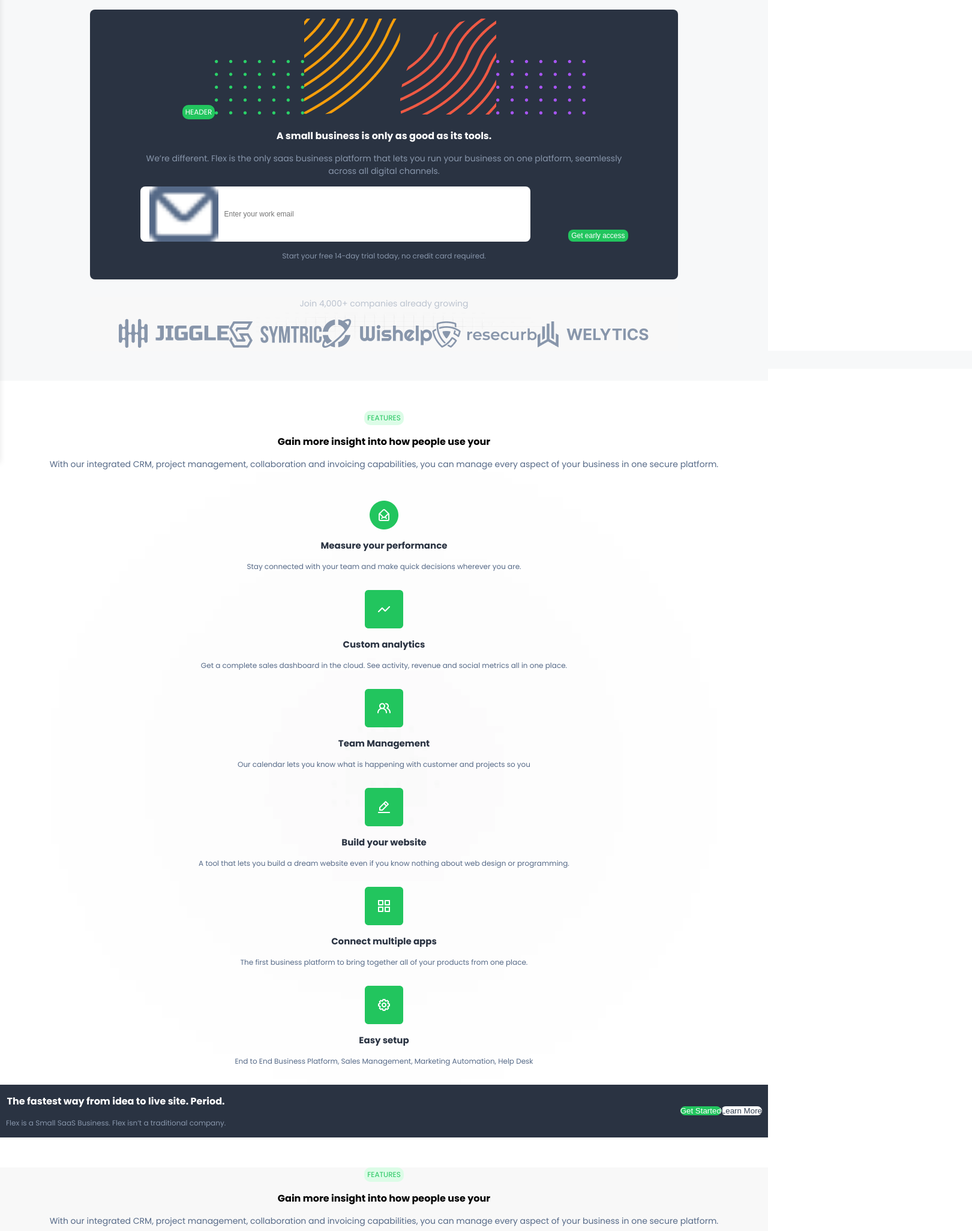
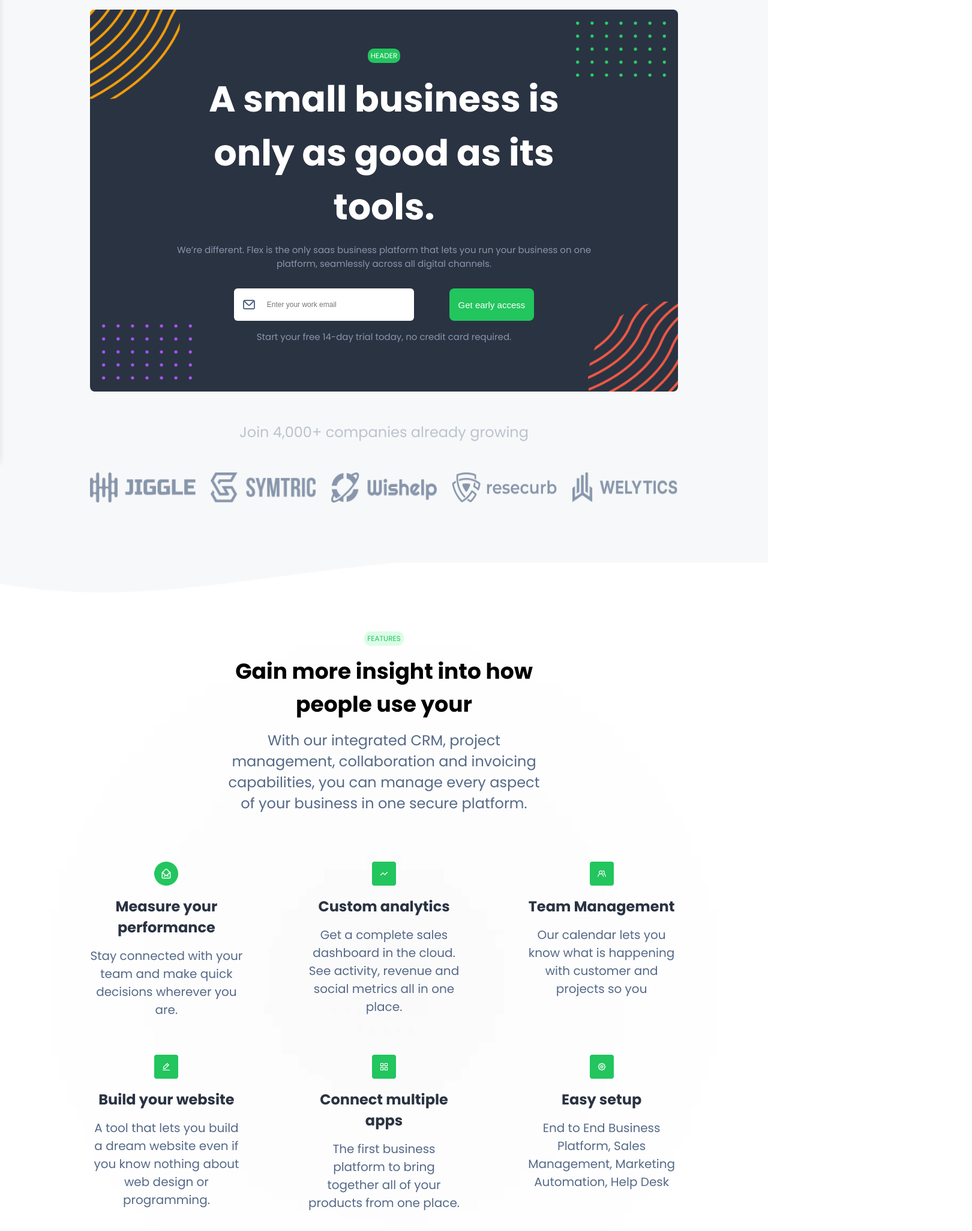
Before and after one commit to chinemelu/spleet-flex, a Vue app: page / in a window 1280 px wide. Shown: the part 100-2153 px from the top of the page at 60% size, 1620 px wide, since content can reach past the window. Built offline with nearby package versions, Linux system fonts and the light colour scheme.

Commit message:
Complete 4 sections of responsive design of desktop and big desktop screens

```diff
--- a/src/components/WhatWeDo.vue
+++ b/src/components/WhatWeDo.vue
@@ -42,18 +42,34 @@ export default {
 <style lang="scss" scoped>
 .what-we-do {
   &__icon {
-    @include mobile-only {
-      width: 4rem;
-      height: auto;
+    width: 4rem;
+    height: auto;
+    @include tablet-landscape-up {
+      font-size: $desktop-plus-font-size-medium
+    }
+    @include desktop-up {
+      font-size: $big-desktop-plus-font-size-medium;
     }
   }
   &__primary-text {
     @include mobile-only {
       font-size: $font-size-regular;
+      @include tablet-landscape-up {
+        font-size: $desktop-plus-font-size-medium
+      }
+      @include desktop-up {
+        font-size: $big-desktop-plus-font-size-medium;
+      }
     }
   }
   &__secondary-text {
     font-size: $font-size-small;
+    @include tablet-landscape-up {
+      font-size: $desktop-plus-font-size-small
+    }
+    @include desktop-up {
+      font-size: $big-desktop-plus-font-size-small;
+    }
   }
 }
 </style>
--- a/src/pages/Home.vue
+++ b/src/pages/Home.vue
@@ -72,6 +72,12 @@
 
         <!-- Start of First Section -->
       <section class="landing-page__introduction-section bg-grey text-center">
+         <img
+          src="/images/BG-Wave.png"
+          alt="Mail Icon"
+          class="landing-page__introduction-section__background-wave"
+        />
+
         <div class="landing-page__introduction-text-container--outer br-sm pt-lg pb-lg">
           <div class="landing-page__introduction-text-container--inner margin-center">
 
@@ -107,7 +113,8 @@
               platform that lets you run your business on one platform, seamlessly across
               all digital channels.</p>
               <!-- Button && Input Section -->
-              <form class="landing-page__introduction-text-container__btn-input-section mt-sm">
+              <form class="landing-page__introduction-text-container__btn-input-section
+                margin-center mt-sm">
                   <div
                     class="landing-page__introduction-text-container__input-container
                     br-sm"
@@ -145,7 +152,7 @@
           text-light-grey-2 mt-md mb-sm">
             Join 4,000+ companies already growing
           </p>
-           <picture>
+           <!-- <picture>
             <source
               srcset="/patterns/radial-pattern-grey.webp"
               type="image/webp"
@@ -159,7 +166,7 @@
               class="landing-page__introduction-section__radial-pattern"
               alt="Radial Pattern"
             />
-           </picture>
+           </picture> -->
           <div class="landing-page__introduction-section__companies">
             <img src="/logos/jiggle-logo.png"
               class="landing-page__introduction-section__company-logo"
@@ -235,10 +242,9 @@
             :val="val"
           />
         </div>
-
 <!-- Beginning of Gettting Started Black Background Box -->
         <div class="landing-page__get-started-box bg-dark-1 mt-sm">
-          <div>
+          <div class="landing-page__get-started-box__headings">
             <h1 class="landing-page__get-started-box__primary-heading--main
             text-white">The fastest way from idea to live site. Period.</h1>
             <p class="landing-page__get-started-box__primary-heading--sub
@@ -264,7 +270,7 @@
 <!-- End of First Part of What We do -->
 
 <!-- Beginning of Second Part of What We do -->
-      <section class="mt-lg landing-page__what-we-do-II bg-grey">
+      <section class="landing-page__what-we-do-II bg-grey">
         <picture>
           <source
             srcset="/patterns/radial-pattern-grey.webp"
@@ -370,6 +376,7 @@
             features
           </span>
         </div>
+        <div class="landing-page__what-we-do-III__container--outer">
           <div class="landing-page__what-we-do-III__titles margin-center text-center">
             <h1 class="landing-page__what-we-do-III__primary-heading--main">
               Gain more insight into how people use your
@@ -385,16 +392,6 @@
               bg-primary-color br-sm pt-md pl-md pr-md pb-md mt-sm">
               Get Started
             </BaseButton>
-        </div>
-
-        <div class="landing-page__what-we-do-III__container--outer">
-          <div class="landing-page__what-we-do-III__container--inner mt-md text-center">
-            <WhatWeDo
-              class="landing-page__what-we-do-III__item margin-center"
-              v-for="(val, index) in whatWeDoItemsII"
-              :key="index"
-              :val="val"
-            />
           </div>
           <div class="landing-page__what-we-do-III__image-container text-center mt-lg">
             <img
@@ -725,43 +722,60 @@ export default {
     }
   }
   &__introduction-section {
+    position: relative;
     padding: $mobile-section-padding;
     @include tablet-landscape-up {
       padding: $landscape-plus-padding;
     }
+    @include desktop-up {
+      padding: $desktop-plus-padding;
+    }
     &__primary-heading {
       font-size: $font-size-medium;
+      @include tablet-landscape-up {
+        font-size: $desktop-plus-font-size-medium;
+        margin-top: 5rem;
+        margin-bottom: 5rem;
+      }
+      @include desktop-up {
+        font-size: $big-desktop-plus-font-size-medium
+      }
+    }
+    &__background-wave {
+      position: absolute;
+      width: 100%;
+      left: 0;
+      right: 0;
+      bottom: -2rem;
+      @include tablet-landscape-up {
+        bottom: -5rem;
+        left: -15rem;
+      }
     }
     &__clients {
       position: relative;
       z-index: 2;
-      &::after {
-        content: '';
-        background: url('/images/BG-Wave.png');
-        position: absolute;
-        background-size: cover;
-        background-repeat: no-repeat;
-        width: 100%;
-        height: 3rem;
-        @include mobile-only {
-          left: -2rem; // must match the padding of the section
-        }
-      }
     }
     &__radial-pattern {
       @include radial-pattern;
     }
     &__companies {
-      @include mobile-only {
       @include grid-justify-content;
       grid-template-columns: repeat(auto-fill, 30%);
+      @include tablet-landscape-up {
+        @include flex-justify-between;
       }
     }
     &__company-logo {
-      @include mobile-only {
       width: 100%;
       height: auto;
       margin-bottom: 2rem;
+      @include tablet-landscape-up {
+        max-width: 18%;
+        margin-bottom: 5rem;
+      }
+      @include big-desktop-up {
+        max-width: 18rem;
       }
     }
   }
@@ -770,13 +784,36 @@ export default {
     &__primary-heading {
       &--main {
         font-size: $font-size-regular;
+        @include tablet-landscape-up {
+          font-size: $desktop-plus-font-size-heading
+        }
+        @include desktop-up {
+          font-size: $big-desktop-plus-font-size-heading
+        }
       }
       &--sub {
         font-size: $font-size-medium;
+        @include tablet-landscape-up {
+          margin-bottom: 3rem;
+          font-size: $desktop-plus-font-size-small
+        }
+        @include desktop-up {
+          font-size: $desktop-plus-font-size-small
+        }
+        @include big-desktop-up {
+          font-size: $big-desktop-plus-font-size-small
+        }
       }
     }
     &__secondary-heading {
       font-size: $font-size-small;
+      @include tablet-landscape-up {
+        margin-bottom: 5rem;
+        font-size: $desktop-plus-font-size-small
+      }
+      @include desktop-up {
+        font-size: $desktop-plus-font-size-small
+      }
     }
     &--outer {
       background: $primary-black;
@@ -786,15 +823,31 @@ export default {
       padding: 1.5rem 1rem;
       width: $mobile-width-percentage;
       text-align: center;
+      @include tablet-landscape-up {
+        width: $desktop-plus-width-percentage
+      }
+      @include big-desktop-up {
+        width: $big-desktop-plus-width-percentage
+      }
     }
     &__heading {
       font-size: $font-size-small;
+      @include tablet-landscape-up {
+        margin-top: 5rem;
+      }
     }
     &__fp-pattern {
+      position: absolute;
       @include mobile-only {
         width: auto;
         height: 5rem;
-        position: absolute;
+      }
+      @include tablet-landscape-up {
+        width: 8rem;
+        height: auto;
+      }
+      @include desktop-up {
+        width: 15rem;
       }
       &.top-left {
         top: 0;
@@ -806,27 +859,64 @@ export default {
       }
     }
     &__dot-pattern {
+      position: absolute;
       @include mobile-only {
         width: 5rem;
         height: auto;
-        position: absolute;
+      }
+      @include tablet-landscape-up {
+        width: 8rem;
+        height: auto;
+      }
+      @include desktop-up {
+        width: 15rem;
       }
       &.top-right {
         top: 7px;
         right: 7px;
+        @include tablet-landscape-up {
+         top: 1rem;
+         right: 1rem;
+        }
+        @include desktop-up {
+         top: 2rem;
+         right: 2rem;
+        }
       }
       &.bottom-left {
         bottom: 7px;
         left: 7px;
+        @include tablet-landscape-up {
+         bottom: 1rem;
+         left: 1rem;
+        }
+        @include desktop-up {
+         bottom: 2rem;
+         left: 2rem;
+        }
       }
     }
     &__btn-input-section {
       @include flex-justify-between;
       height: 100%;
+      @include tablet-landscape-up {
+        width: 70%;
+      }
+      @include desktop-up {
+
+      }
     }
     &__btn {
       font-size: $font-size-small;
       align-self: flex-end;
+      @include tablet-landscape-up {
+        padding: 1rem 1.5rem;
+        font-size: $desktop-plus-font-size-small;
+        align-self: stretch;
+      }
+      @include desktop-up {
+        font-size: $desktop-plus-font-size-small
+      }
     }
     &__input-container {
       display: flex;
@@ -837,11 +927,23 @@ export default {
       &:focus-within {
         outline: 2px solid $color-primary;
       }
+      @include tablet-landscape-up {
+        border-radius: 6px;
+        width: 60%;
+      }
+      @include desktop-up {
+
+      }
     }
     &__input-mail-icon {
       width: 1rem;
       flex: 1;
       height: auto;
+      @include tablet-landscape-up {
+        width: 2rem;
+        flex: 0;
+        height: auto;
+      }
     }
     &__input {
       padding: 0 1rem;
@@ -854,37 +956,73 @@ export default {
       &:focus {
         outline: none;
       }
+      @include tablet-landscape-up {
+        padding: 2rem;
+      }
     }
   }
   &__what-we-do {
     position: relative;
-    z-index: 2;
-    @include mobile-only {
-      padding: $mobile-section-padding;
+    z-index: 3;
+      padding: 1.5rem 2rem 5rem;
+    @include tablet-landscape-up {
+      padding: 1.5rem $landscape-left-right-padding 20rem;
+    }
+    @include desktop-up {
+      padding: 1.5rem $desktop-plus-left-right-padding 20rem;
     }
     &__heading {
       font-size: $font-size-small;
+      @include tablet-landscape-up {
+        margin-top: 5rem;
+      }
     }
     &__primary-heading {
       &--main {
         font-size: $font-size-regular;
+        @include tablet-landscape-up {
+          font-size: $desktop-plus-font-size-regular
+        }
+        @include desktop-up {
+          font-size: $big-desktop-plus-font-size-regular
+        }
       }
       &--sub {
         font-size: $font-size-medium;
+        @include tablet-landscape-up {
+          font-size: $desktop-plus-font-size-medium
+        }
+        @include desktop-up {
+          font-size: $big-desktop-plus-font-size-medium;
+        }
       }
     }
     &__titles {
-      @include mobile-only {
       width: $mobile-width-percentage;
+      @include tablet-landscape-up {
+        width: 69%;
+      }
+      @include desktop-up {
+        width: 55%;
       }
     }
     &__radial-pattern {
       @include radial-pattern;
     }
     &__items {
+      @include grid-justify-content;
       @include mobile-only {
-        @include grid-justify-content;
         grid-template-columns: repeat(auto-fill, 45%);
+      }
+      @include tablet-landscape-up {
+        margin-top: 8rem;
+        font-size: $desktop-plus-font-size-medium;
+        grid-template-columns: repeat(auto-fill, 26%);
+      }
+    }
+    &__item {
+      @include tablet-landscape-up {
+        margin-bottom: 6rem;
       }
     }
   }
@@ -892,22 +1030,76 @@ export default {
     padding: 1.5rem 1rem;
     @include flex-justify-between;
     align-items: center;
+    @include tablet-landscape-up {
+      position: absolute;
+      left: 50%;
+      bottom: 0;
+      transform: translate(-50%, 50%);
+      width: calc(100% - 30rem);
+      padding: 6rem;
+      text-align: left;
+      font-size: $desktop-plus-font-size-small
+    }
+    @include desktop-up {
+      font-size: $big-desktop-plus-font-size-small;
+    }
     &__primary-heading {
       &--main {
-        font-size: $font-size-regular
+        font-size: $font-size-regular;
+        @include tablet-landscape-up {
+          font-size: $desktop-plus-font-size-regular
+        }
+        @include desktop-up {
+          font-size: $big-desktop-plus-font-size-regular;
+        }
       }
       &--sub {
         font-size: $font-size-small;
+        @include tablet-landscape-up {
+          font-size: $desktop-plus-font-size-small
+        }
+        @include desktop-up {
+          font-size: $big-desktop-plus-font-size-small;
+        }
+      }
+    }
+    &__headings {
+      @include tablet-landscape-up {
+        flex: 0 1 50%
+      }
+      @include desktop-up {
+        // flex: 0 1 40%
+        flex: 0 1 45%;
       }
     }
     &__btns {
       text-align: right;
+      &:first-child {
+        @include tablet-landscape-up {
+          margin-right: 5rem;
+        }
+      }
+      @include tablet-landscape-up {
+        flex: 0 1 45%;
+        @include flex-justify-between;
+      }
+      @include desktop-up {
+        flex: 0 1 30%;
+        @include flex-justify-between;
+      }
     }
     &__btn {
       @include mobile-only {
         margin-bottom: 1rem;
         padding: 1rem;
-        font-size: $font-size-small
+        font-size: $font-size-small;
+      }
+      @include tablet-landscape-up {
+        padding: 1.5rem 2rem;
+        font-size: $desktop-plus-font-size-medium
+      }
+      @include desktop-up {
+        font-size: $big-desktop-plus-font-size-medium;
       }
     }
   }
@@ -917,17 +1109,54 @@ export default {
     @include mobile-only {
       padding: $mobile-section-padding;
     }
+    @include tablet-landscape-up {
+      padding: $landscape-left-right-padding
+    }
+    @include desktop-up {
+      padding: $desktop-plus-left-right-padding
+    }
+    @include desktop-up {
+      font-size: $big-desktop-plus-font-size-medium;
+    }
+    &__features-text-container {
+      @include tablet-landscape-up {
+        text-align: left
+      }
+    }
     &__primary-heading {
       &--main {
-        font-size: $font-size-regular
+        font-size: $font-size-regular;
+        @include tablet-landscape-up {
+          font-size: $desktop-plus-font-size-medium;
+        }
+        @include tablet-landscape-up {
+          font-size: $desktop-plus-font-size-regular;
+        }
+        @include big-desktop-up {
+          font-size: $big-desktop-plus-font-size-regular
+        }
       }
       &--sub {
         font-size: $font-size-medium;
+        @include tablet-landscape-up {
+          font-size: $desktop-plus-font-size-medium
+        }
+        @include desktop-up {
+          font-size: $desktop-plus-font-size-regular
+        }
+        @include big-desktop-up {
+          font-size: $big-desktop-plus-font-size-medium;
+        }
       }
     }
     &__titles {
       @include mobile-only {
         width: $mobile-width-percentage;
+      }
+      @include tablet-landscape-up {
+        width: 75%;
+        text-align: left;
+        margin-left: 0;
       }
     }
     &__item {
@@ -935,17 +1164,30 @@ export default {
         margin-top: 3rem;
         width: $mobile-width-percentage;
       }
+      @include tablet-landscape-up {
+        margin-top: 5rem;
+        margin-bottom: 3rem;
+      }
     }
     &__container {
       &--outer {
+        display: flex;
         @include mobile-only {
-          display: flex;
           flex-direction: column;
+        }
+        @include tablet-landscape-up {
+          justify-content: space-between;
         }
       }
       &--inner {
         @include mobile-only {
           flex-direction: column;
+        }
+        @include tablet-landscape-up {
+          flex: 0 1 30%
+        }
+        @include big-desktop-up {
+          flex: 0 1 40%
         }
       }
     }
@@ -954,9 +1196,22 @@ export default {
         width: 80%;
         height: auto;
       }
+      @include tablet-landscape-up {
+        width: 50rem;
+        height: 100%;
+      }
+      @include big-desktop-up {
+        width: 65rem;
+      }
     }
     &__image-container {
       position: relative;
+      @include tablet-landscape-up {
+        flex: 0 1 30%;
+      }
+      @include desktop-up {
+        flex: 0 1 50%
+      }
     }
     &__pattern {
       @include mobile-only {
@@ -1007,8 +1262,12 @@ export default {
     }
     &__container {
       &--outer {
-        @include mobile-only {
-          display: none;
+         @include tablet-landscape-up {
+          display: flex;
+          flex-direction: row-reverse
+        }
+        @include desktop-up {
+          flex: 0 1 50%
         }
       }
     }
@@ -1019,6 +1278,9 @@ export default {
     }
     &__image-container {
       position: relative;
+      @include mobile-only {
+        display: none;
+      }
     }
     &__pattern {
       @include mobile-only {
--- a/src/styles/abstracts/_mixins.scss
+++ b/src/styles/abstracts/_mixins.scss
@@ -25,6 +25,11 @@
   z-index: -1;
 }
 
+@mixin margin-center {
+  margin-left: auto;
+  margin-right: auto;
+}
+
 @mixin grid-justify-content {
   display: grid;
   justify-content: space-between;
--- a/src/styles/base/_utilities.scss
+++ b/src/styles/base/_utilities.scss
@@ -1,43 +1,43 @@
-.text-white { color: $primary-white !important; }
-.d-flex { display: flex !important;}
-.text-light-grey-2 { color: $light-grey-2 !important; }
-.text-light-grey-3 { color: $light-grey-3 !important; }
-.text-color-primary-light { color: $color-primary-light !important; }
-.text-color-primary { color: $color-primary !important; }
-.text-dark-grey-2 { color: $dark-grey-2 !important; }
-.text-dark-grey-3 { color: $dark-grey-3 !important; }
-.text-black { color: $primary-black !important; }
-.text-center { text-align: center !important; }
-.mb-sm { margin-bottom: 1.5rem !important; }
-.mb-md { margin-bottom: 3rem !important;  }
-.mb-lg { margin-bottom: 8rem !important;  }
-.mt-xs { margin-top: 1rem !important; }
-.mt-sm { margin-top: 1.5rem !important; }
-.mt-bg { margin-top: 8rem !important;  }
-.mt-md { margin-top: 3rem !important;  }
-.mt-lg { margin-top: 5rem !important; }
-.mt-xl { margin-top: 10rem !important; }
-.ml-sm { margin-left: 1.5rem !important; }
-.margin-center { margin-left: auto !important; margin-right: auto !important;}
-.text-upper { text-transform: uppercase !important; }
-.bg-primary-color { background-color: $color-primary !important;}
-.bg-color-primary-light { background-color: $color-primary-light !important; }
-.bg-dark-1 { background-color: $primary-black !important;}
-.bg-grey { background: $bg-grey !important;}
-.bg-white { background: $primary-white !important;}
-.br-sm { border-radius: 8px !important; }
-.br-md { border-radius: 1rem !important; }
-.pt-sm { padding-top: 3px !important; }
-.pb-sm { padding-bottom: 3px !important; }
-.pl-sm { padding-left: 5px !important; }
-.pr-sm { padding-right: 5px !important; }
-.pt-md { padding-top: 7px !important; }
-.pb-md { padding-bottom: 7px !important; }
-.pl-md { padding-left: 7px !important; }
-.pr-md { padding-right: 7px !important; }
-.pt-md { padding-top: 7px !important; }
-.pt-lg { padding-bottom: 1.5rem !important; }
-.pl-lg { padding-left: 1.5rem !important; }
-.pr-lg { padding-right: 1.5rem !important; }
-.pb-lg { padding-bottom: 1.5rem !important}
-.d-inline-block { display: inline-block !important; }
+.text-white { color: $primary-white; }
+.d-flex { display: flex;}
+.text-light-grey-2 { color: $light-grey-2; }
+.text-light-grey-3 { color: $light-grey-3; }
+.text-color-primary-light { color: $color-primary-light; }
+.text-color-primary { color: $color-primary; }
+.text-dark-grey-2 { color: $dark-grey-2; }
+.text-dark-grey-3 { color: $dark-grey-3; }
+.text-black { color: $primary-black; }
+.text-center { text-align: center; }
+.mb-sm { margin-bottom: 1.5rem; }
+.mb-md { margin-bottom: 3rem;  }
+.mb-lg { margin-bottom: 8rem;  }
+.mt-xs { margin-top: 1rem; }
+.mt-sm { margin-top: 1.5rem; }
+.mt-bg { margin-top: 8rem;  }
+.mt-md { margin-top: 3rem;  }
+.mt-lg { margin-top: 5rem; }
+.mt-xl { margin-top: 10rem; }
+.ml-sm { margin-left: 1.5rem; }
+.margin-center { margin-left: auto; margin-right: auto;}
+.text-upper { text-transform: uppercase; }
+.bg-primary-color { background-color: $color-primary;}
+.bg-color-primary-light { background-color: $color-primary-light; }
+.bg-dark-1 { background-color: $primary-black;}
+.bg-grey { background: $bg-grey;}
+.bg-white { background: $primary-white;}
+.br-sm { border-radius: 8px; }
+.br-md { border-radius: 1rem; }
+.pt-sm { padding-top: 3px; }
+.pb-sm { padding-bottom: 3px; }
+.pl-sm { padding-left: 5px; }
+.pr-sm { padding-right: 5px; }
+.pt-md { padding-top: 7px; }
+.pb-md { padding-bottom: 7px; }
+.pl-md { padding-left: 7px; }
+.pr-md { padding-right: 7px; }
+.pt-md { padding-top: 7px; }
+.pt-lg { padding-bottom: 1.5rem; }
+.pl-lg { padding-left: 1.5rem; }
+.pr-lg { padding-right: 1.5rem; }
+.pb-lg { padding-bottom: 1.5rem}
+.d-inline-block { display: inline-block; }
```
Also changed, not shown: src/styles/abstracts/_variables.scss (+23 -5 lines). Lines whose indentation alone changed are shown as unchanged.
